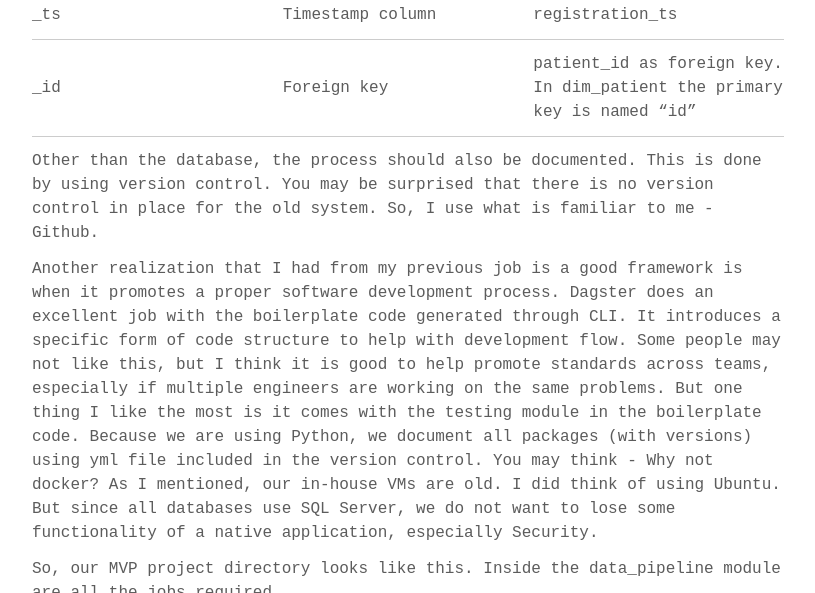
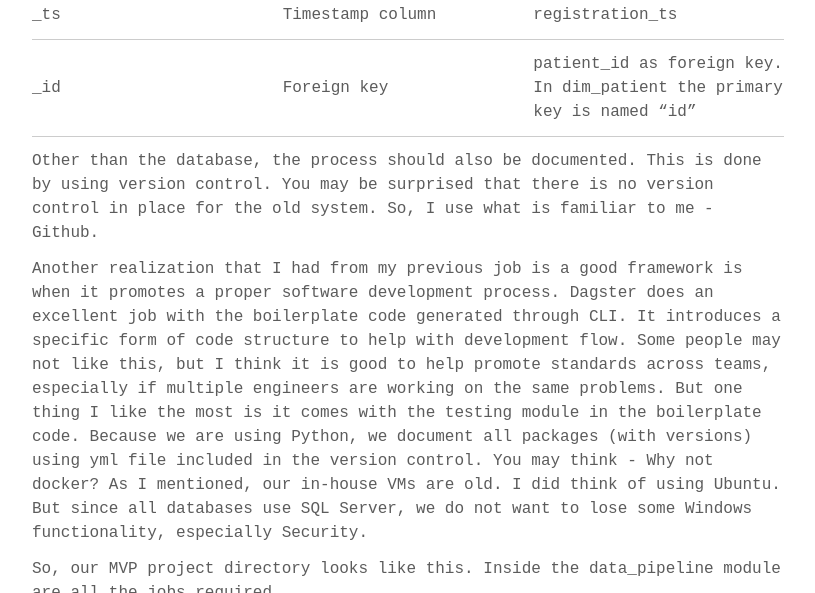
Before and after one commit to devennn/devennn.github.io, a Jekyll site: the page built from _posts/2022-09-02-modernize-hospital-information-system.md, in a window 1280 px wide and 900 px high, scrolled down 1570 px, cut to the strip 0-593 px from the top of the window. Shown: the whole strip, without its empty margins (232-1047 px from the left). Built offline with Jekyll 4.4.1, drawn with Linux system fonts in a browser that asks for light colours; some web fonts are replaced.

Commit message:
Update 2022-09-02-modernize-hospital-information-system.md

```diff
--- a/_posts/2022-09-02-modernize-hospital-information-system.md
+++ b/_posts/2022-09-02-modernize-hospital-information-system.md
@@ -38,7 +38,7 @@ A simple solution to this is to standardize table and column naming. There is no
 
 Other than the database, the process should also be documented. This is done by using version control. You may be surprised that there is no version control in place for the old system. So, I use what is familiar to me - Github.
 
-Another realization that I had from my previous job is a good framework is when it promotes a proper software development process. Dagster does an excellent job with the boilerplate code generated through CLI. It introduces a specific form of code structure to help with development flow. Some people may not like this, but I think it is good to help promote standards across teams, especially if multiple engineers are working on the same problems. But one thing I like the most is it comes with the testing module in the boilerplate code. Because we are using Python, we document all packages (with versions) using yml file included in the version control. You may think - Why not docker? As I mentioned, our in-house VMs are old. I did think of using Ubuntu. But since all databases use SQL Server, we do not want to lose some functionality of a native application, especially Security.
+Another realization that I had from my previous job is a good framework is when it promotes a proper software development process. Dagster does an excellent job with the boilerplate code generated through CLI. It introduces a specific form of code structure to help with development flow. Some people may not like this, but I think it is good to help promote standards across teams, especially if multiple engineers are working on the same problems. But one thing I like the most is it comes with the testing module in the boilerplate code. Because we are using Python, we document all packages (with versions) using yml file included in the version control. You may think - Why not docker? As I mentioned, our in-house VMs are old. I did think of using Ubuntu. But since all databases use SQL Server, we do not want to lose some Windows functionality, especially Security.
 
 So, our MVP project directory looks like this. Inside the data_pipeline module are all the jobs required.
 
```
